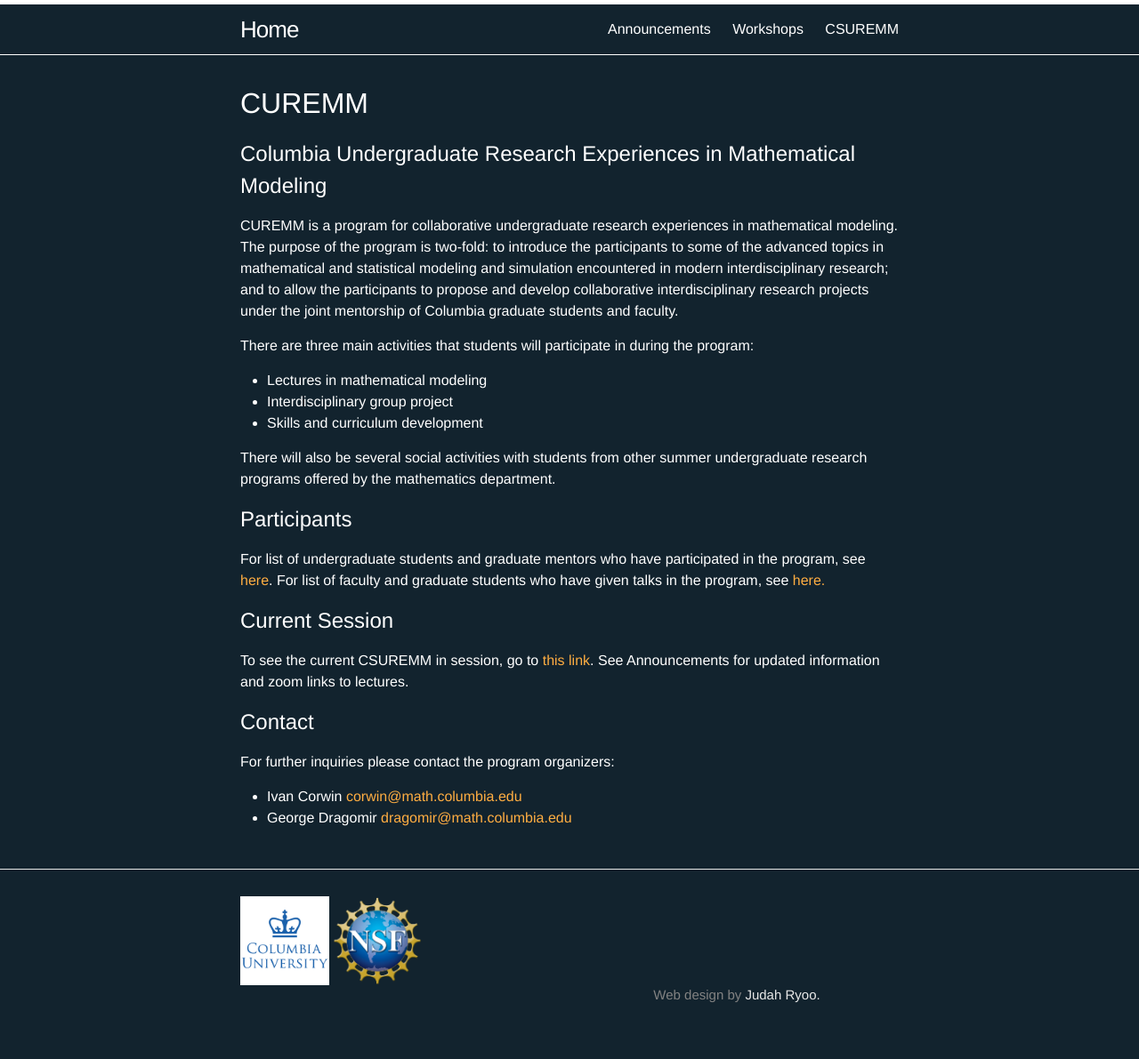
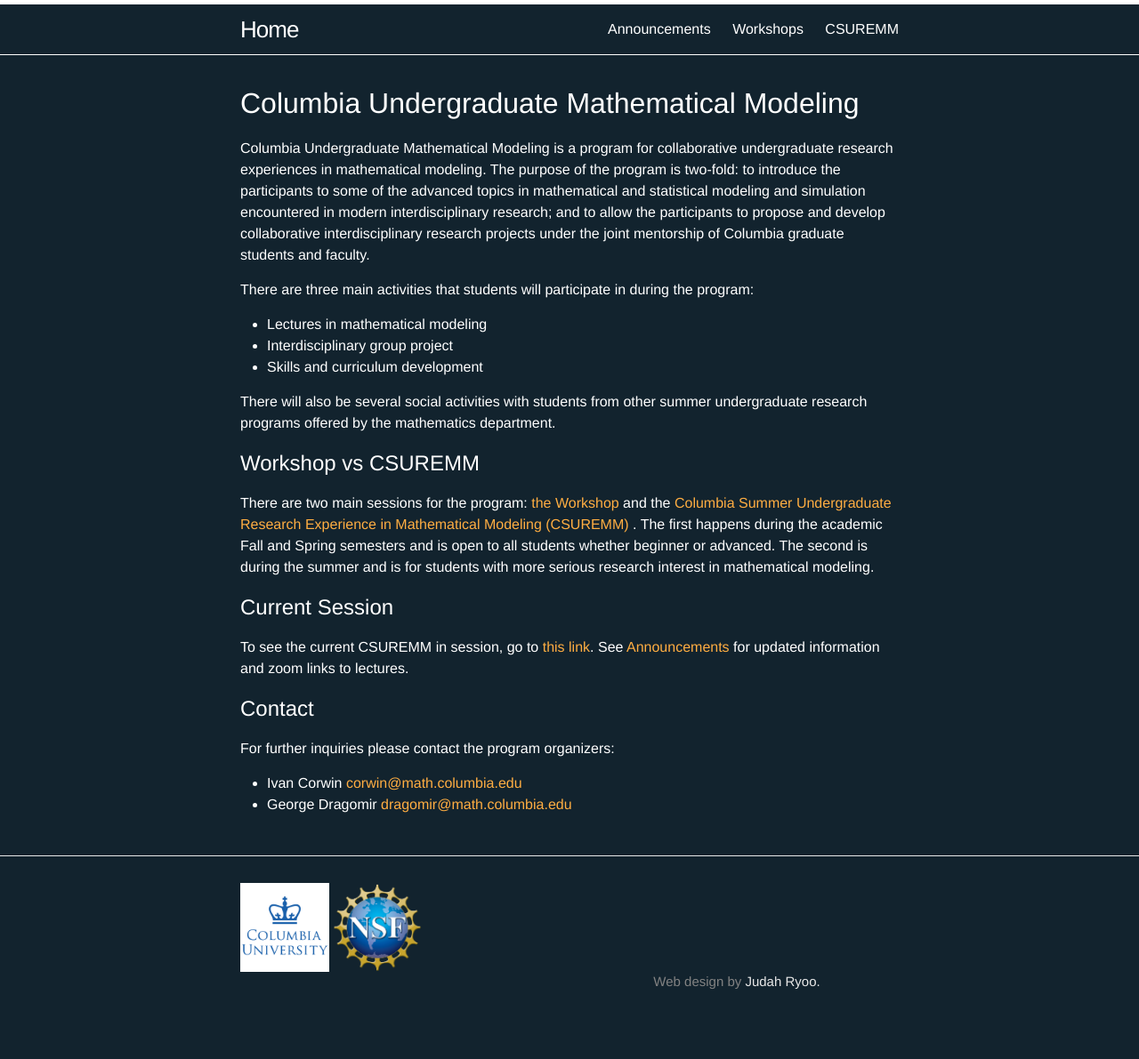
Before and after one commit to ColumbiaUndergradMathModeling/Home, a Jekyll site: the page built from index.html, in a window 1280 px wide. Shown: the whole page at 89% size. Built offline with Jekyll 4.4.1, drawn with Linux system fonts in a browser that asks for light colours.

Commit message:
divide into two branches
workshop and csuremm

```diff
--- a/index.html
+++ b/index.html
@@ -5,9 +5,9 @@
 ---
 
 <div class="home">
-  <h1 id="curemm">CUREMM</h1>
-  <h2 id="columbia-undergraduate-research-experiences-in-mathematical-modeling">Columbia Undergraduate Research Experiences in Mathematical Modeling</h2>
-  <p>CUREMM is a program for collaborative undergraduate research experiences in mathematical modeling. The purpose of the program is two-fold: to introduce the participants to some of the advanced topics in mathematical and statistical modeling and simulation encountered in modern interdisciplinary research; and to allow the participants to propose and develop collaborative interdisciplinary research projects under the joint mentorship of Columbia graduate students and faculty.</p>
+
+  <h1 id="columbia-undergraduate-mathematical-modeling">Columbia Undergraduate Mathematical Modeling</h1>
+  <p>Columbia Undergraduate Mathematical Modeling is a program for collaborative undergraduate research experiences in mathematical modeling. The purpose of the program is two-fold: to introduce the participants to some of the advanced topics in mathematical and statistical modeling and simulation encountered in modern interdisciplinary research; and to allow the participants to propose and develop collaborative interdisciplinary research projects under the joint mentorship of Columbia graduate students and faculty.</p>
   <p>There are three main activities that students will participate in during the program:</p>
   <ul>
   <li>Lectures in mathematical modeling</li>
@@ -16,12 +16,15 @@
   </ul>
   <p>There will also be several social activities with students from other summer undergraduate research programs offered by the mathematics department.</p>
 
-  <h2 id="Participants"> Participants </h2>
+  <h2 id="two-branches"> Workshop vs CSUREMM</h2>
+  <p> There are two main sessions for the program: <a href="https://columbiaundergradmathmodeling.github.io/Home/workshops/"> the Workshop</a> and the <a href="https://columbiaundergradmathmodeling.github.io/Home/csuremm/">Columbia Summer Undergraduate Research Experience in Mathematical Modeling (CSUREMM) </a>. The first happens during the academic Fall and Spring semesters and is open to all students whether beginner or advanced. The second is during the summer and is for students with more serious research interest in mathematical modeling. </p>
+
+<!--   <h2 id="Participants"> Participants </h2>
   <p> For list of undergraduate students and graduate mentors who have participated in the program, see <a href="https://columbiaundergradmathmodeling.github.io/Home/workshops/participants/">here</a>.
-    For list of faculty and graduate students who have given talks in the program, see <a href="https://columbiaundergradmathmodeling.github.io/Home/workshops/speakers/"> here.</a> </p>
+    For list of faculty and graduate students who have given talks in the program, see <a href="https://columbiaundergradmathmodeling.github.io/Home/workshops/speakers/"> here.</a> </p> -->
 
 <h2 id="current">Current Session</h2>
-    <p> To see the current CSUREMM in session, go to <a href="https://columbiaundergradmathmodeling.github.io/Home/workshops/Su21/">this link</a>. See Announcements for updated information and zoom links to lectures.</p>
+    <p> To see the current CSUREMM in session, go to <a href="https://columbiaundergradmathmodeling.github.io/Home/workshops/Su21/">this link</a>. See <a href="https://columbiaundergradmathmodeling.github.io/Home/announce/"> Announcements </a> for updated information and zoom links to lectures.</p>
 
   <h2 id="contact">Contact</h2>
   <p>For further inquiries please contact the program organizers:</p>
```
